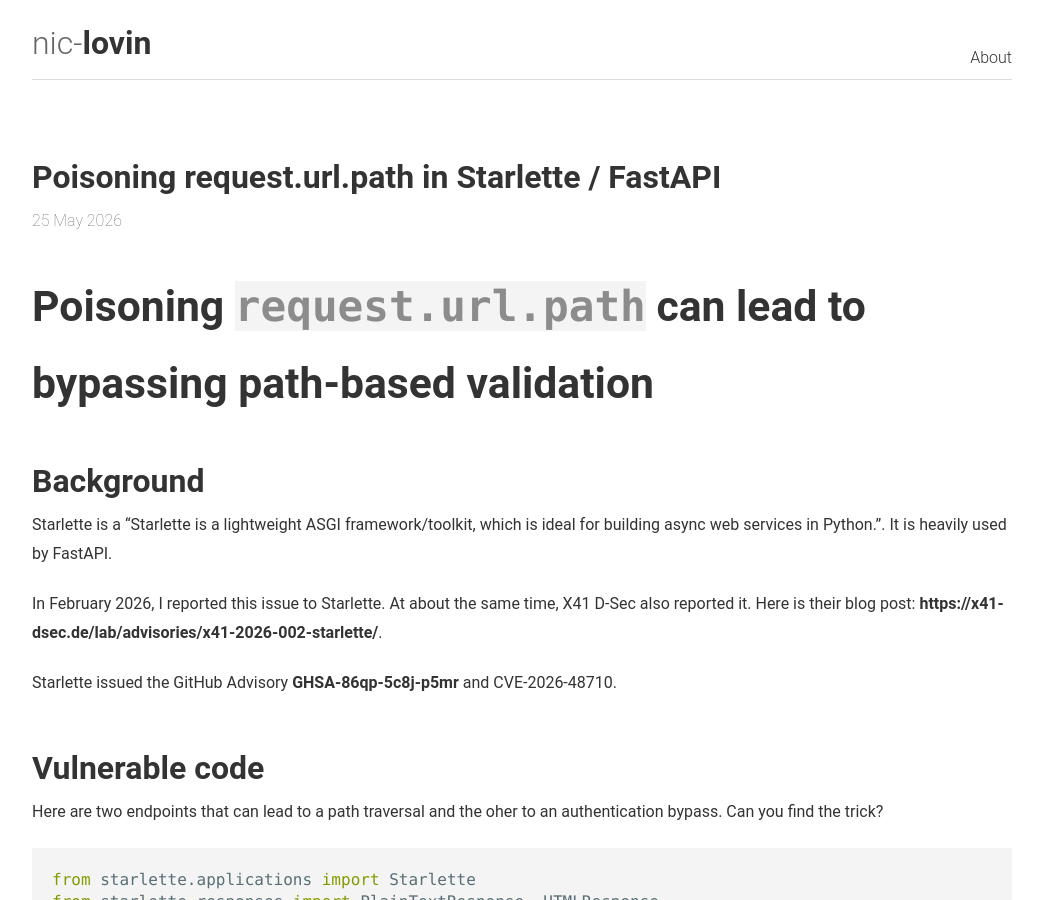
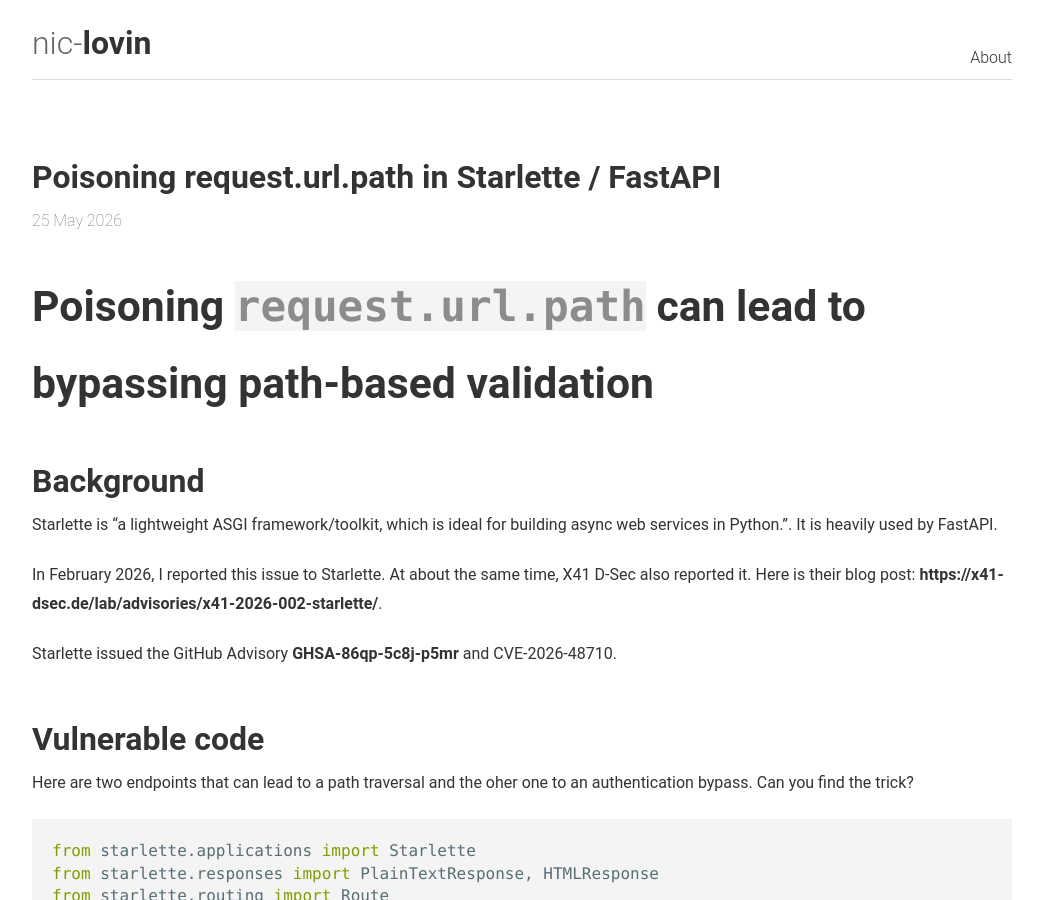
Before and after one commit to nic-lovin/nic-lovin.github.io, a Jekyll site: the page built from _posts/2026-05-25-starlette-fastapi-request-url.md, in a window 1280 px wide and 900 px high. Shown: the whole window, without its empty margins (118-1161 px from the left). Built offline with Jekyll 4.4.1, drawn with Linux system fonts in a browser that asks for light colours.

Commit message:
Update 2026-05-25-starlette-fastapi-request-url.md

````diff
--- a/_posts/2026-05-25-starlette-fastapi-request-url.md
+++ b/_posts/2026-05-25-starlette-fastapi-request-url.md
@@ -9,14 +9,14 @@ categories: Web
 # Poisoning `request.url.path` can lead to bypassing path-based validation
 
 ## Background
-Starlette is a "Starlette is a lightweight ASGI framework/toolkit, which is ideal for building async web services in Python.". It is heavily used by FastAPI.
+Starlette is "a lightweight ASGI framework/toolkit, which is ideal for building async web services in Python.". It is heavily used by FastAPI.
 
 In February 2026, I reported this issue to Starlette. At about the same time, X41 D-Sec also reported it. Here is their blog post: [https://x41-dsec.de/lab/advisories/x41-2026-002-starlette/](https://x41-dsec.de/lab/advisories/x41-2026-002-starlette/).
 
 Starlette issued the GitHub Advisory [GHSA-86qp-5c8j-p5mr](https://github.com/Kludex/starlette/security/advisories/GHSA-86qp-5c8j-p5mr) and CVE-2026-48710.
 
 ## Vulnerable code
-Here are two endpoints that can lead to a path traversal and the oher to an authentication bypass. Can you find the trick?
+Here are two endpoints that can lead to a path traversal and the oher one to an authentication bypass. Can you find the trick?
 
 ```py
 from starlette.applications import Starlette
````
